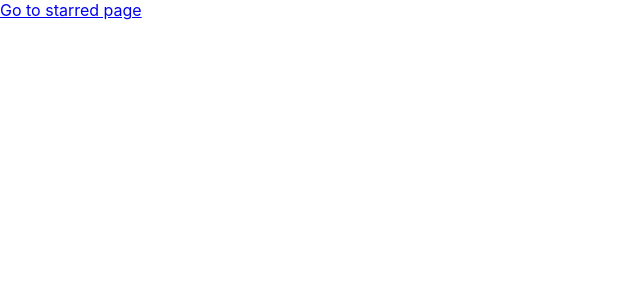
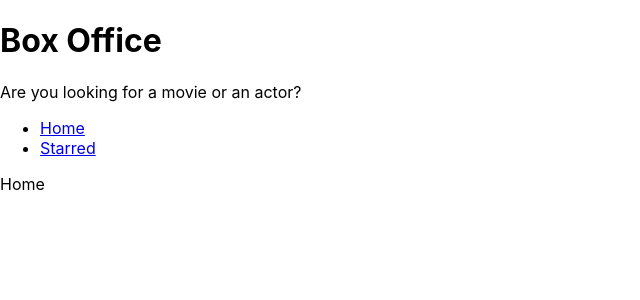
Before and after one commit to vis4526/box-office-app, a React (Create React App) app: page / in a window 1280 px wide. Shown: the top 300 px of the page, without its empty margins (0-640 px from the left). Built offline with nearby package versions, Linux system fonts and the light colour scheme.

Commit message:
added navigation and shared layout for home and starred pages

```diff
--- a/src/App.jsx
+++ b/src/App.jsx
@@ -4,13 +4,15 @@
 import { BrowserRouter, Routes, Route } from "react-router-dom";
 import Home from "./pages/Home";
 import Starred from "./pages/Starred";
+import MainLayout from "./components/MainLayout";
 function App() {
   return (
     <BrowserRouter>
     <Routes>
+      <Route element={<MainLayout />}>
       <Route path="/" element={ <Home />} />
       <Route path="/starred" element={<Starred />} />
-
+      </Route>
       <Route path="*" element={<div>Not found</div> } />
      {/* <Route path="/" element={<App />}>
         <Route index element={<Home />} />
--- /dev/null
+++ b/src/components/AppTitle.jsx
@@ -0,0 +1,13 @@
+export default function AppTitle(props)  {
+    const { title = "Box Office", subtitle = "Are you looking for a movie or an actor?"} = props;
+    return(
+         <div>
+        <h1>
+            {title}
+        </h1>
+        <p>
+            {subtitle}
+        </p>
+    </div>
+    );
+};
--- /dev/null
+++ b/src/components/MainLayout.jsx
@@ -0,0 +1,13 @@
+import { Outlet } from "react-router-dom";
+import Navs from "./Navs";
+import AppTitle from "./AppTitle";
+const MainLayout = () => {
+    return <div>
+        <AppTitle  />
+        <Navs />
+
+        <Outlet />
+    </div>
+};
+
+export default MainLayout;
--- /dev/null
+++ b/src/components/Navs.jsx
@@ -0,0 +1,27 @@
+import { Link } from 'react-router-dom';
+
+const LINKS = [
+    {
+    text: "Home",
+    to: "/",
+},
+{
+text: "Starred",
+to: "/starred",
+},
+];
+const Navs = () => {
+    return <div>
+        <ul>
+            {
+                LINKS.map(item => <li key={item.to}>
+                    <Link to={item.to}>
+                    {item.text}
+                    </Link>
+
+                    </li>)
+            }
+        </ul>
+    </div>
+};
+export default Navs;
--- a/src/pages/Home.jsx
+++ b/src/pages/Home.jsx
@@ -1,11 +1,5 @@
-import { Link } from 'react-router-dom'
+
 const Home = () => {
-    return<div>
-        <Link to="/starred">Go to starred page</Link>
-
-
-
-
-    </div>
+    return<div>Home</div>
 };
 export default Home;
```
